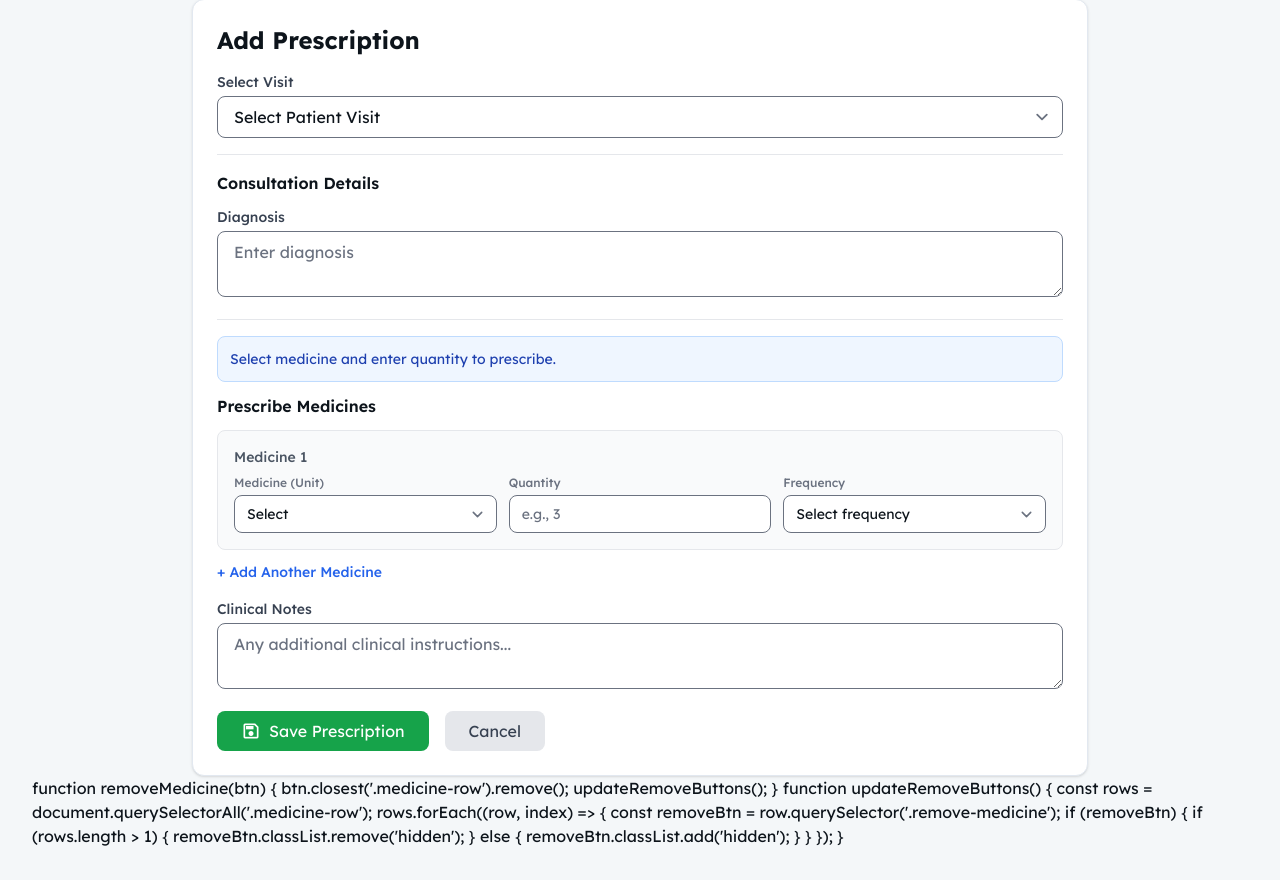
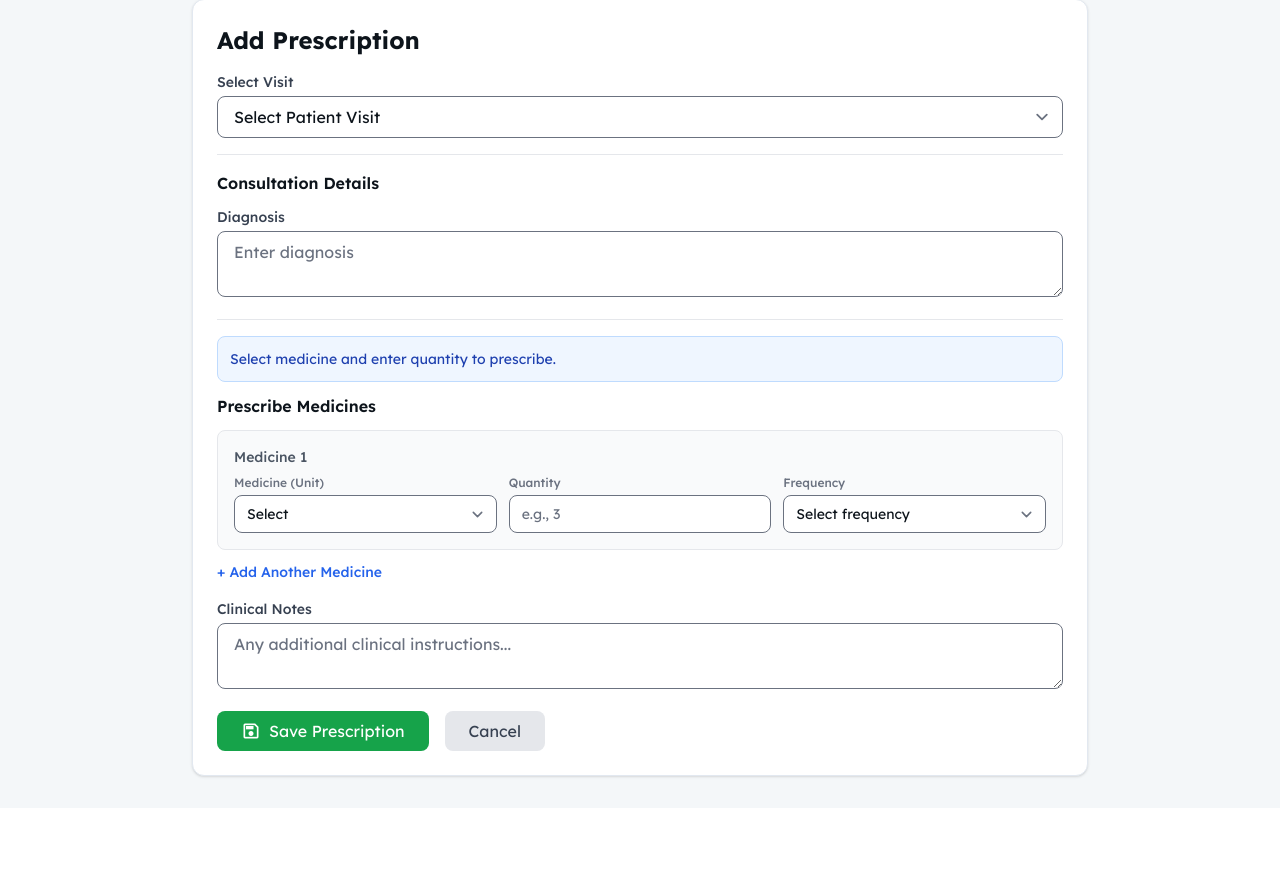
Before and after one commit to Bensonjigo/Kumiclinic, a Django app: page /prescription/new/ in a window 1280 px wide. Shown: the part 173-1053 px from the top of the page. After the commit the page ends 952 px from the top, so only its background shows below. Run offline with Django 5.2, Linux system fonts and the light colour scheme; a user stored in the database is signed in; tables that the repository leaves empty hold one stand-in row (values such as "Sample post"); grey boxes marked "Sample" are stand-in pictures; some libraries are stand-ins or nearby versions.

Commit message:
Remove duplicate JavaScript code

```diff
--- a/templates/clinic/new_prescription.html
+++ b/templates/clinic/new_prescription.html
@@ -215,24 +215,4 @@ function updateRemoveButtons() {
     });
 }
 </script>
-
-function removeMedicine(btn) {
-    btn.closest('.medicine-row').remove();
-    updateRemoveButtons();
-}
-
-function updateRemoveButtons() {
-    const rows = document.querySelectorAll('.medicine-row');
-    rows.forEach((row, index) => {
-        const removeBtn = row.querySelector('.remove-medicine');
-        if (removeBtn) {
-            if (rows.length > 1) {
-                removeBtn.classList.remove('hidden');
-            } else {
-                removeBtn.classList.add('hidden');
-            }
-        }
-    });
-}
-</script>
 {% endblock %}
```
